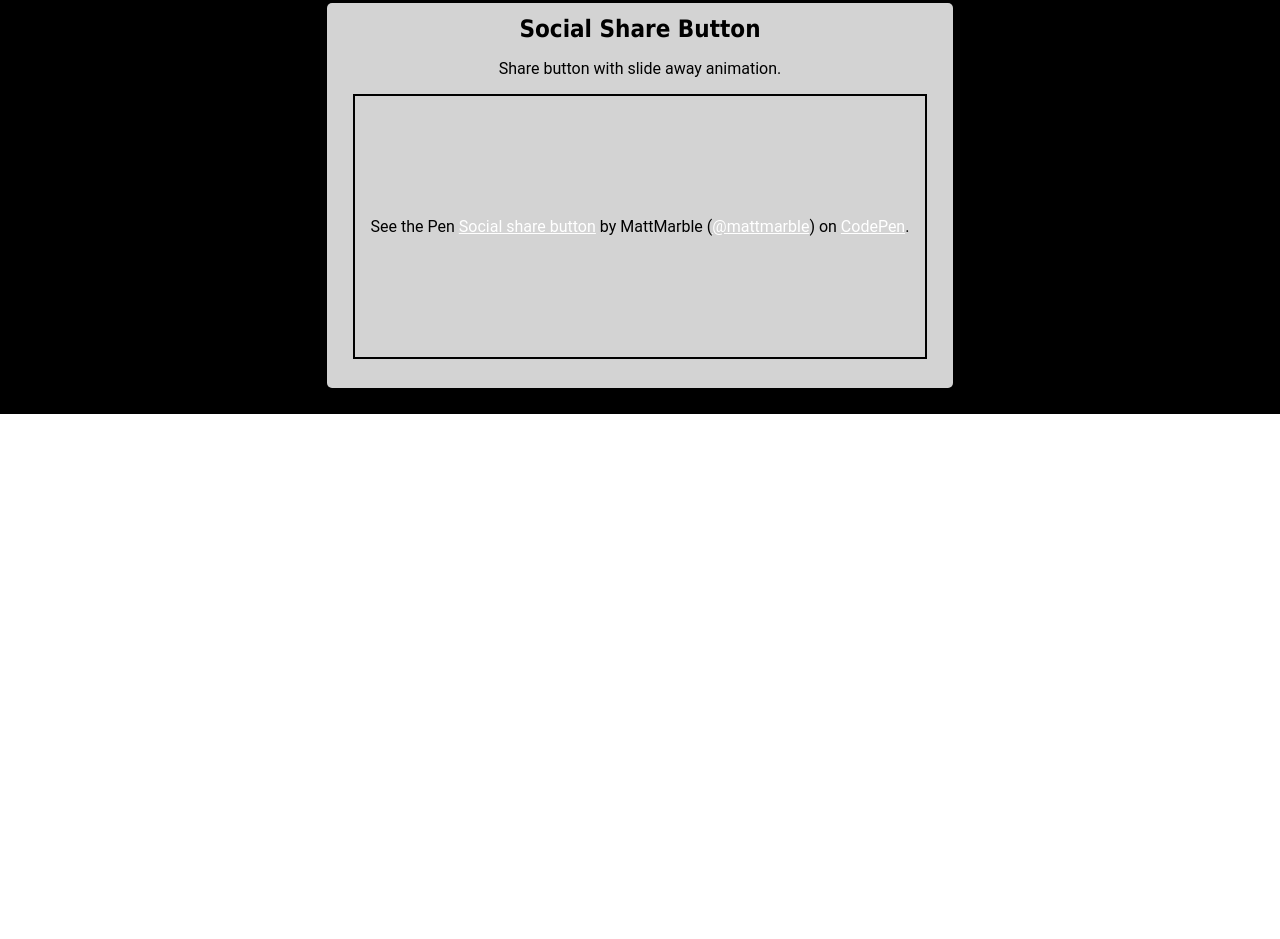
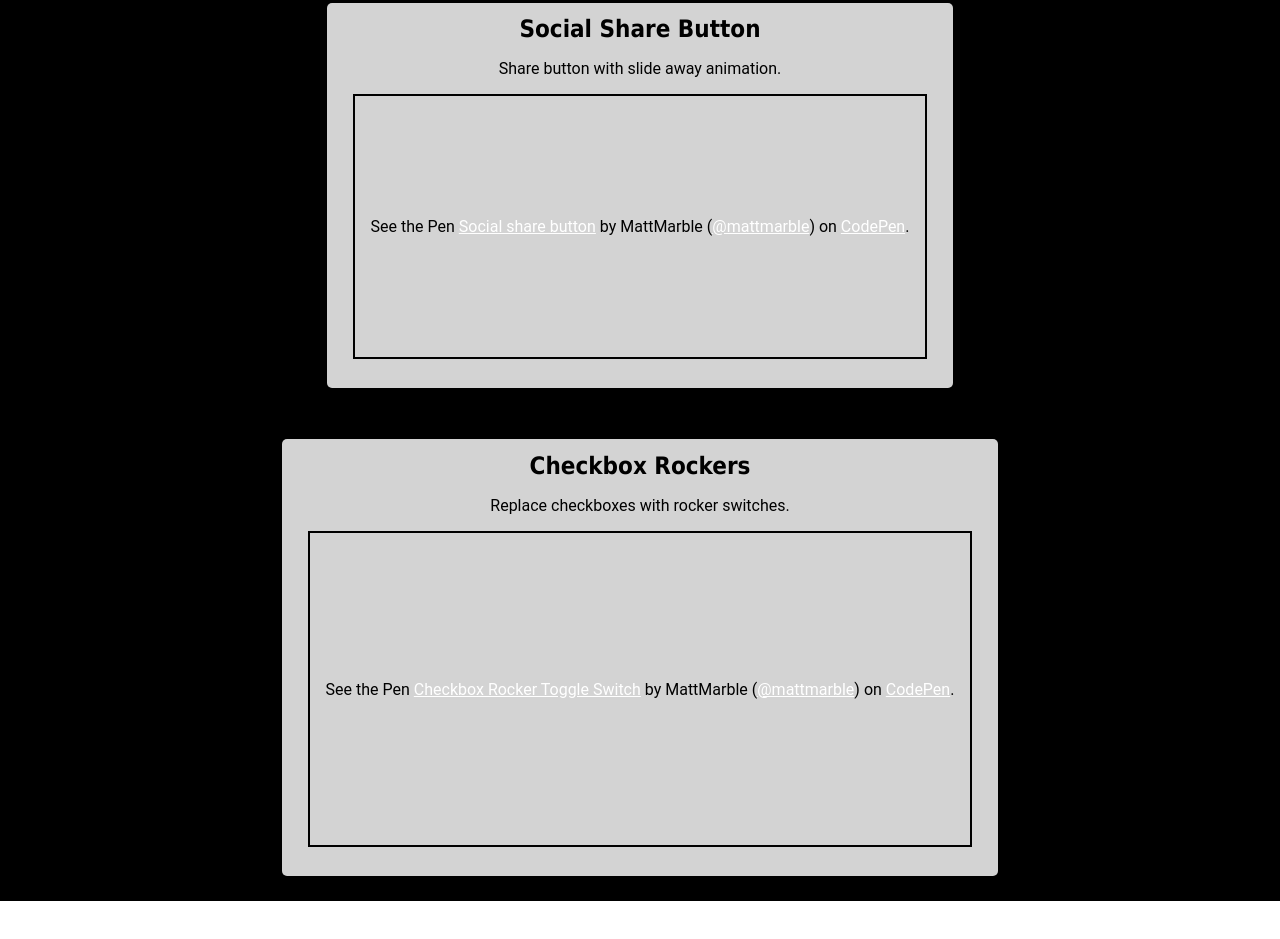
Before and after one commit to MattMarble/HMTL-CSS-CodeSnippets, a website: page index.html in a window 1280 px wide. Shown: the part 3026-3965 px from the top of the page. Before the commit the page ends 3520 px from the top, so only its background shows below. Drawn offline with Linux system fonts and the light colour scheme; a script that the page names is missing.

Commit message:
Added Checkbox rockers.

```diff
--- a/index.html
+++ b/index.html
@@ -149,6 +149,16 @@
         </p>
         <script async src="https://static.codepen.io/assets/embed/ei.js"></script>
     </div>
+    <div class="snippet">
+      <h2>Checkbox Rockers</h2>
+      <p>Replace checkboxes with rocker switches.</sp>
+        <p class="codepen" data-height="316" data-theme-id="dark" data-default-tab="result" data-user="mattmarble" data-slug-hash="dyoNqxJ" style="height: 316px; box-sizing: border-box; display: flex; align-items: center; justify-content: center; border: 2px solid; margin: 1em 0; padding: 1em;" data-pen-title="Checkbox Rocker Toggle Switch">
+          <span>See the Pen <a href="https://codepen.io/mattmarble/pen/dyoNqxJ">
+          Checkbox Rocker Toggle Switch</a> by MattMarble (<a href="https://codepen.io/mattmarble">@mattmarble</a>)
+          on <a href="https://codepen.io">CodePen</a>.</span>
+        </p>
+        <script async src="https://static.codepen.io/assets/embed/ei.js"></script>
+      </div>
   </div>
 </body>
 <footer>
```
